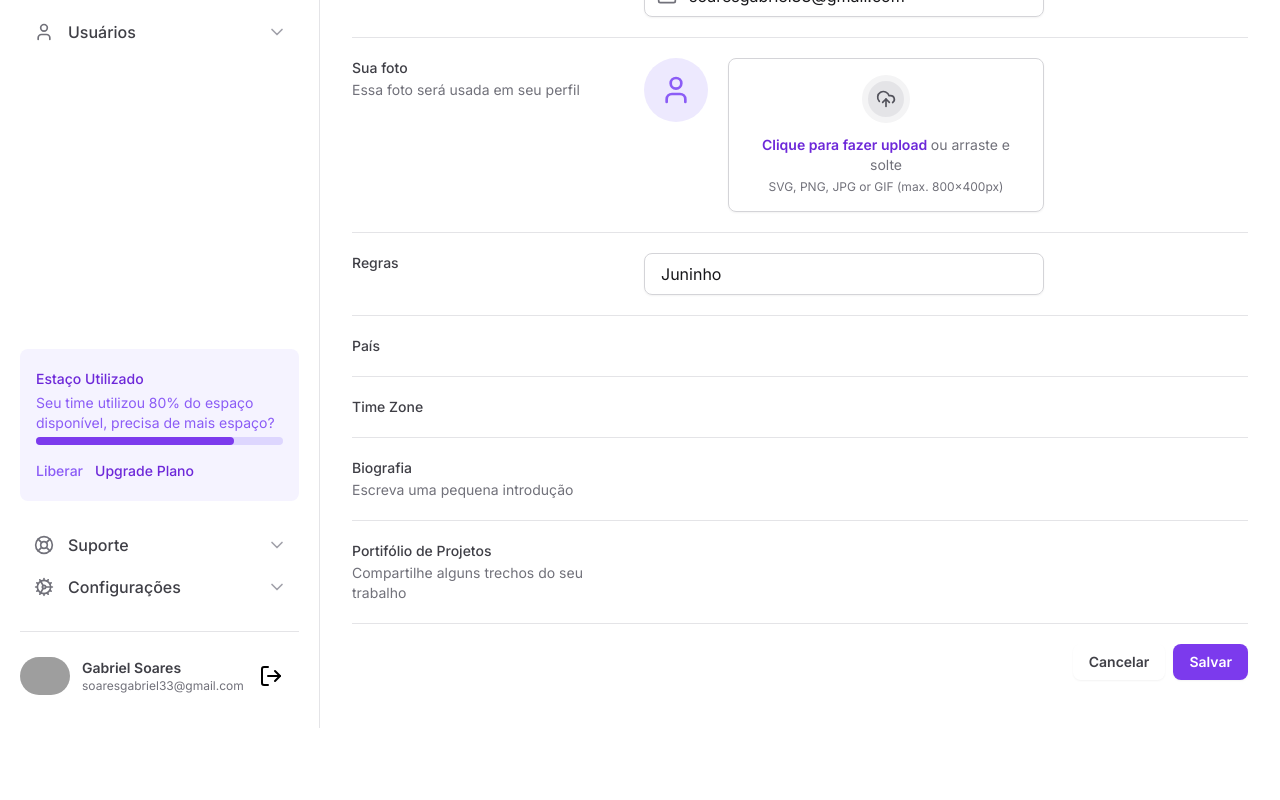
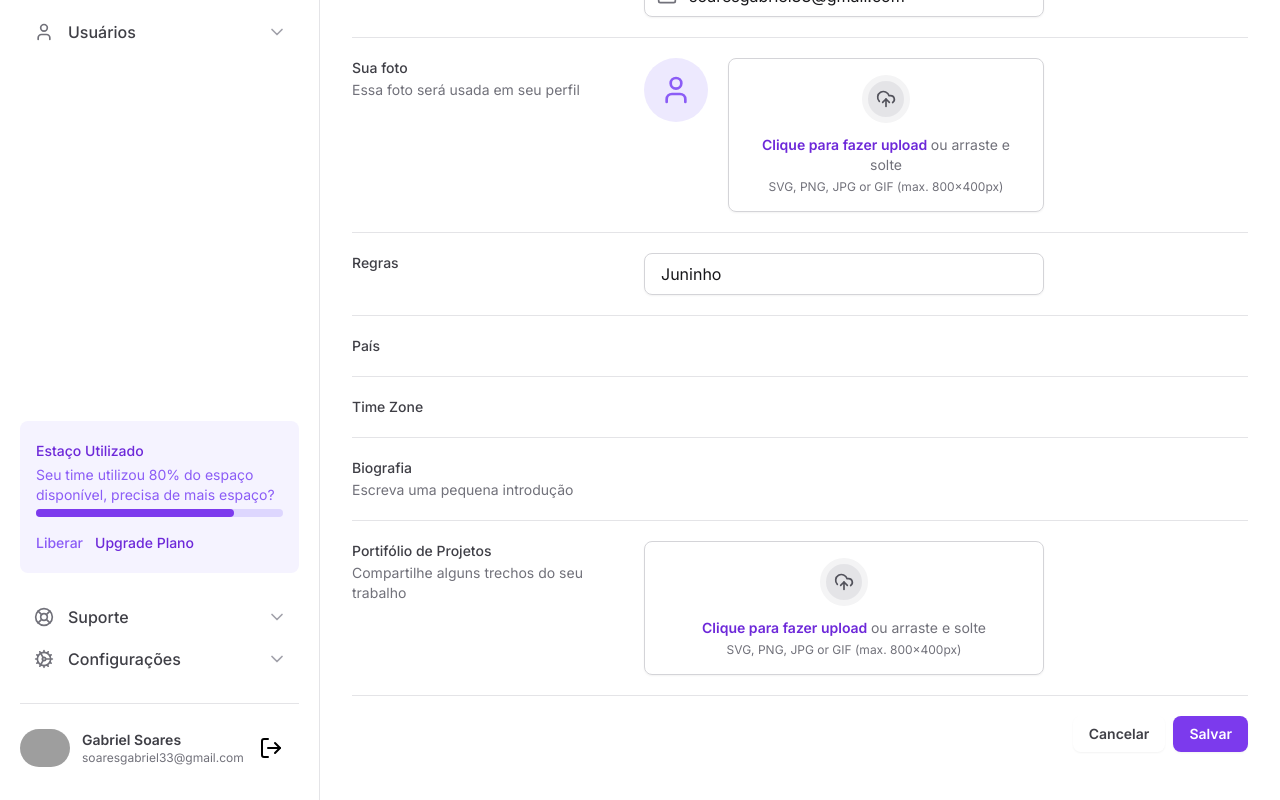
Before and after one commit to GabrielS0ares/tailwind-next, a Next.js app: page / in a window 1280 px wide. Shown: the part 358-1158 px from the top of the page. Before the commit the page ends 1086 px from the top, so only its background shows below. Built offline with nearby package versions, Linux system fonts and the light colour scheme; grey boxes are pictures that could not be loaded.

Commit message:
Feat: Componentizando File Input

```diff
--- a/src/app/page.tsx
+++ b/src/app/page.tsx
@@ -1,6 +1,7 @@
 import { SettingsTabs } from '@/components/SettingsTabs'
 import * as Input from '@/components/input'
-import { Mail, UploadCloud, User } from 'lucide-react'
+import { Mail } from 'lucide-react'
+import * as FileInput from '@/components/Form/FileInput'
 
 export default function Home() {
   return (
@@ -38,7 +39,7 @@
           className="mt-6 flex w-full flex-col gap-5 divide-y divide-zinc-200"
         >
           {/* NOME SOBRENOME */}
-          <div className="grid-cols-form grid gap-3">
+          <div className="grid grid-cols-form gap-3">
             <label
               htmlFor="first-name"
               className="text-sm font-medium text-zinc-700"
@@ -56,7 +57,7 @@
             </div>
           </div>
           {/* EMAIL */}
-          <div className="grid-cols-form grid gap-3 pt-5">
+          <div className="grid grid-cols-form gap-3 pt-5">
             <label
               htmlFor="email"
               className="text-sm font-medium text-zinc-700"
@@ -75,7 +76,7 @@
             </Input.InputRoot>
           </div>
           {/* FOTO */}
-          <div className="grid-cols-form grid gap-3 pt-5">
+          <div className="grid grid-cols-form gap-3 pt-5">
             <label
               htmlFor="foto"
               className="space-y-0.5 text-sm font-medium text-zinc-700"
@@ -85,34 +86,14 @@
                 Essa foto será usada em seu perfil
               </span>
             </label>
-            <div className="flex items-start gap-5">
-              <div className="flex h-16 w-16 items-center justify-center rounded-full bg-violet-100">
-                <User className="h-8 w-8 text-violet-500" />
-              </div>
-              <label
-                htmlFor="foto"
-                className="hover:bg-violet-25 group flex flex-1 cursor-pointer flex-col items-center gap-3 rounded-lg border border-zinc-300 px-6 py-4 text-center text-zinc-500 shadow-sm hover:border-violet-300"
-              >
-                <div className="border-6 rounded-full border-zinc-100 bg-zinc-200 p-2 duration-200 group-hover:border-violet-200 group-hover:bg-violet-500">
-                  <UploadCloud className="h-5 w-5 text-zinc-600 group-hover:text-white" />
-                </div>
-                <div className="flex flex-col items-center gap-1">
-                  <p className="text-sm font-semibold text-violet-700">
-                    Clique para fazer upload{' '}
-                    <span className="font-normal text-zinc-500">
-                      ou arraste e solte
-                    </span>
-                  </p>
-                  <p className="text-xs">
-                    SVG, PNG, JPG or GIF (max. 800x400px)
-                  </p>
-                </div>
-              </label>
-              <input type="file" className="sr-only" id="foto" />
-            </div>
+            <FileInput.Root className="flex items-start gap-5">
+              <FileInput.ImagePreview />
+              <FileInput.Trigger />
+              <FileInput.Controll />
+            </FileInput.Root>
           </div>
           {/* REGRAS */}
-          <div className="grid-cols-form grid gap-3 pt-5">
+          <div className="grid grid-cols-form gap-3 pt-5">
             <label
               htmlFor="regras"
               className="text-sm font-medium text-zinc-700"
@@ -124,14 +105,14 @@
             </Input.InputRoot>
           </div>
           {/* PAÍS */}
-          <div className="grid-cols-form grid gap-3 pt-5">
+          <div className="grid grid-cols-form gap-3 pt-5">
             <label htmlFor="pais" className="text-sm font-medium text-zinc-700">
               País
             </label>
             <div></div>
           </div>
           {/* TIME ZONE */}
-          <div className="grid-cols-form grid gap-3 pt-5">
+          <div className="grid grid-cols-form gap-3 pt-5">
             <label
               htmlFor="time-zone"
               className="text-sm font-medium text-zinc-700"
@@ -141,7 +122,7 @@
             <div></div>
           </div>
           {/* BIO */}
-          <div className="grid-cols-form grid gap-3 pt-5">
+          <div className="grid grid-cols-form gap-3 pt-5">
             <label
               htmlFor="bio"
               className="space-y-0.5 text-sm font-medium text-zinc-700"
@@ -154,7 +135,7 @@
             <div></div>
           </div>
           {/* PORTIFÓLIO */}
-          <div className="grid-cols-form grid gap-3 pt-5">
+          <div className="grid grid-cols-form gap-3 pt-5">
             <label
               htmlFor="projects"
               className="space-y-0.5 text-sm font-medium text-zinc-700"
@@ -164,7 +145,10 @@
                 Compartilhe alguns trechos do seu trabalho
               </span>
             </label>
-            <div></div>
+            <FileInput.Root>
+              <FileInput.Trigger />
+              <FileInput.Controll />
+            </FileInput.Root>
           </div>
 
           <div className="flex items-center justify-end gap-2 pt-5">
--- /dev/null
+++ b/src/components/Form/FileInput/Controll.tsx
@@ -0,0 +1,7 @@
+import { ComponentProps } from 'react'
+
+export type ControllProps = ComponentProps<'input'>
+
+export function Controll(props: ControllProps) {
+  return <input type="file" className="sr-only" id="foto" {...props} />
+}
--- /dev/null
+++ b/src/components/Form/FileInput/ImagePreview.tsx
@@ -0,0 +1,8 @@
+import { User } from 'lucide-react'
+export function ImagePreview() {
+  return (
+    <div className="flex h-16 w-16 items-center justify-center rounded-full bg-violet-100">
+      <User className="h-8 w-8 text-violet-500" />
+    </div>
+  )
+}
--- /dev/null
+++ b/src/components/Form/FileInput/Root.tsx
@@ -0,0 +1,7 @@
+import { ComponentProps } from 'react'
+
+export type RootProps = ComponentProps<'div'>
+
+export function Root(props: RootProps) {
+  return <div {...props} />
+}
--- /dev/null
+++ b/src/components/Form/FileInput/Trigger.tsx
@@ -0,0 +1,21 @@
+import { UploadCloud } from 'lucide-react'
+
+export function Trigger() {
+  return (
+    <label
+      htmlFor="foto"
+      className="group flex flex-1 cursor-pointer flex-col items-center gap-3 rounded-lg border border-zinc-300 px-6 py-4 text-center text-zinc-500 shadow-sm hover:border-violet-300 hover:bg-violet-25"
+    >
+      <div className="rounded-full border-6 border-zinc-100 bg-zinc-200 p-2 duration-200 group-hover:border-violet-200 group-hover:bg-violet-500">
+        <UploadCloud className="h-5 w-5 text-zinc-600 group-hover:text-white" />
+      </div>
+      <div className="flex flex-col items-center gap-1">
+        <p className="text-sm font-semibold text-violet-700">
+          Clique para fazer upload{' '}
+          <span className="font-normal text-zinc-500">ou arraste e solte</span>
+        </p>
+        <p className="text-xs">SVG, PNG, JPG or GIF (max. 800x400px)</p>
+      </div>
+    </label>
+  )
+}
--- /dev/null
+++ b/src/components/Form/FileInput/index.tsx
@@ -0,0 +1,6 @@
+import { Controll } from './Controll'
+import { ImagePreview } from './ImagePreview'
+import { Root } from './Root'
+import { Trigger } from './Trigger'
+
+export { Controll, ImagePreview, Root, Trigger }
```
